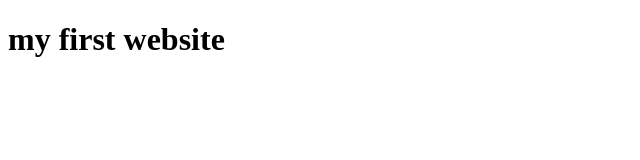
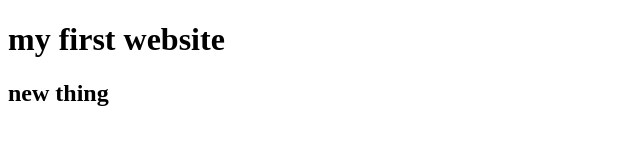
Before and after one commit to Muhammad-Sakib/my-first-website, a plain HTML site: page index.html in a window 1280 px wide. Shown: the whole page, without its empty margins (0-640 px from the left). Drawn offline with Linux system fonts and the light colour scheme.

Commit message:
Update index.html

```diff
--- a/index.html
+++ b/index.html
@@ -7,5 +7,6 @@
 </head>
 <body>
     <h1>my first website</h1>
+    <h2>new thing</h2>
 </body>
 </html>
```
